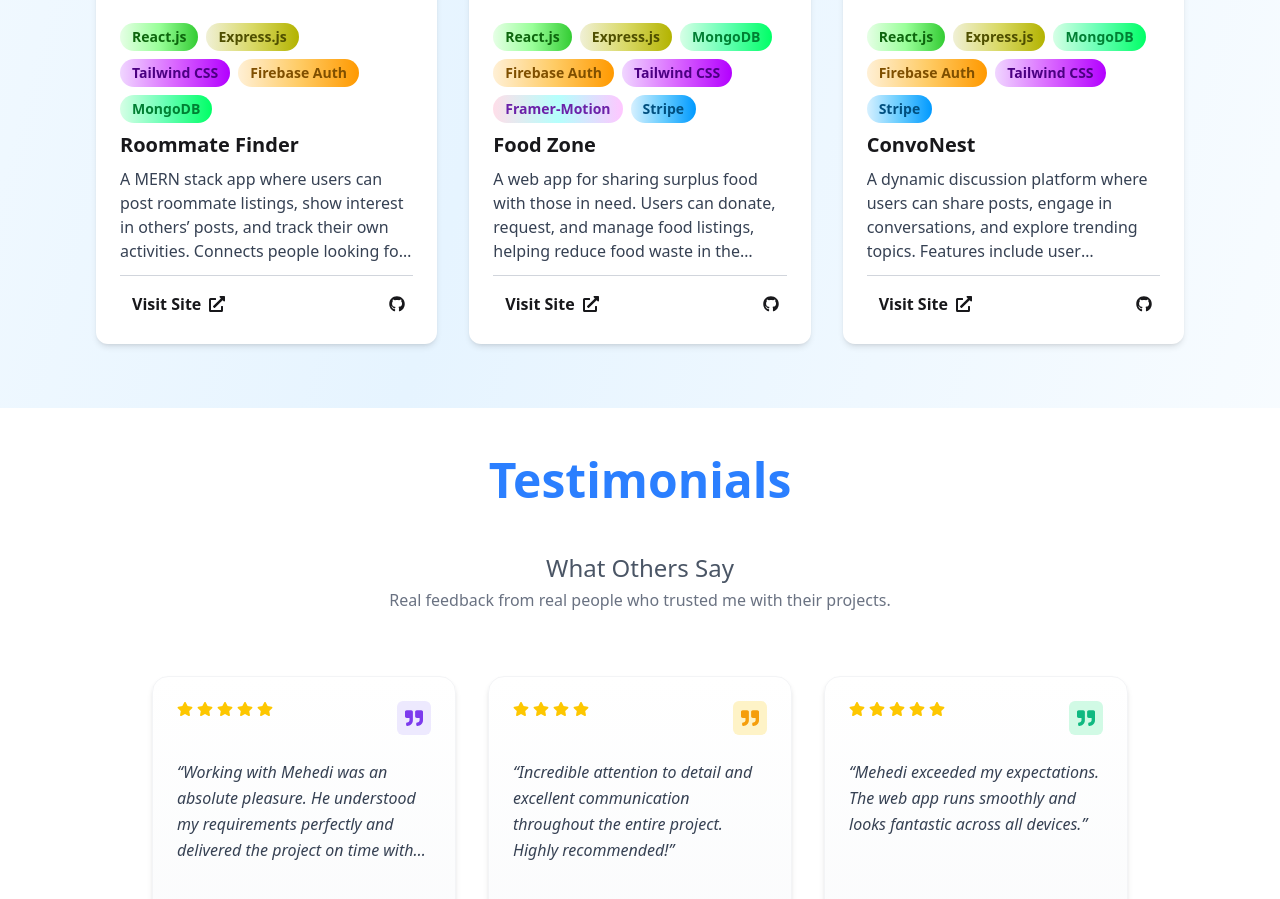
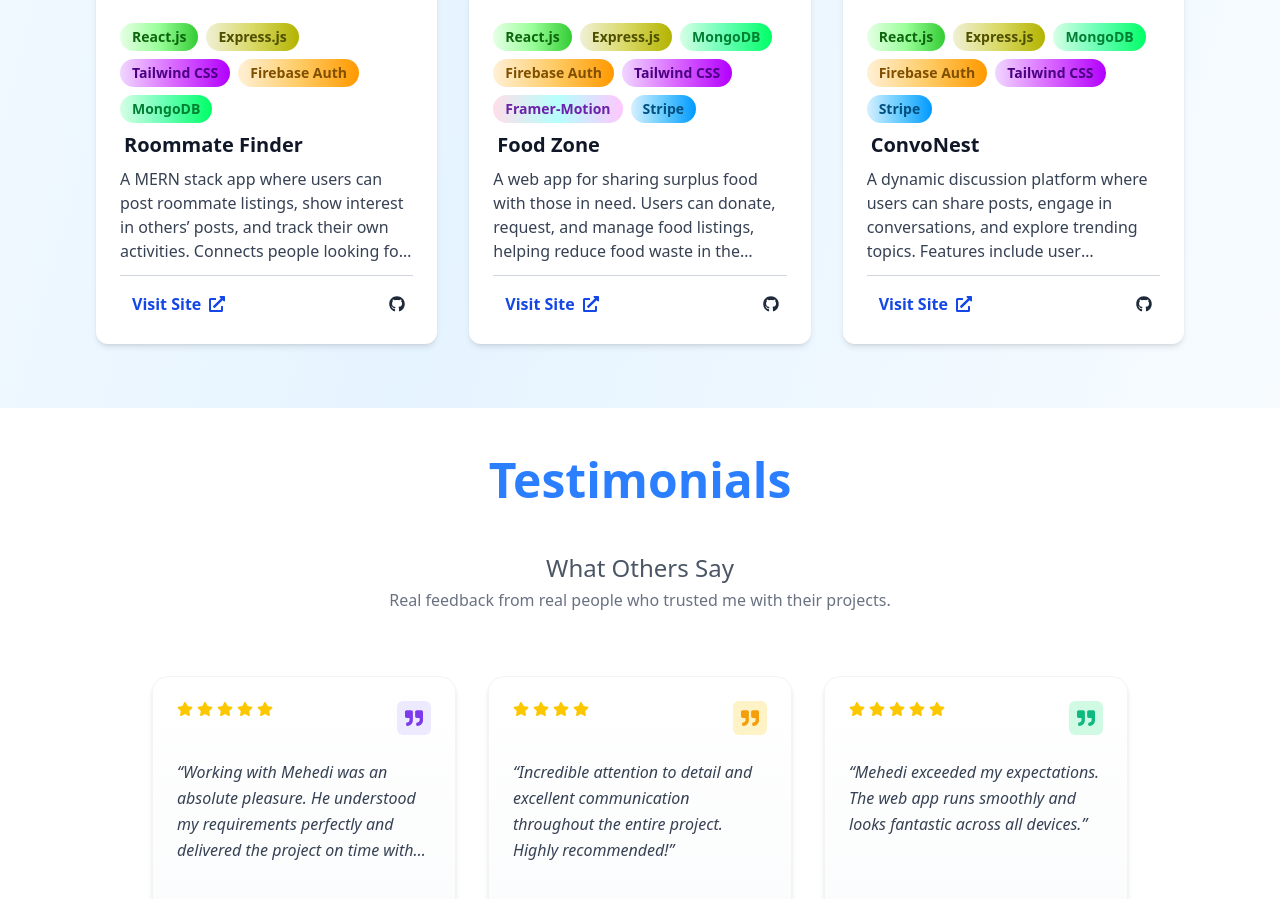
Before and after one commit to MehediNoorKhan/Portfolio, a React (Vite) app: page / in a window 1280 px wide. Shown: the part 3020-3919 px from the top of the page. Built offline with nearby package versions, Linux system fonts and the light colour scheme.

Commit message:
I hope it's fine

```diff
--- a/src/Components/Projects.jsx
+++ b/src/Components/Projects.jsx
@@ -96,7 +96,9 @@ const Projects = () => {
                                     </div>
 
                                     {/* Title */}
-                                    <h3 className="text-lg sm:text-xl font-bold mb-2">{title}</h3>
+                                    <h3 className="text-lg pl-1 sm:text-xl font-bold mb-2 text-gray-900">
+                                        {title}
+                                    </h3>
 
                                     {/* Description */}
                                     <div className="relative flex-1 group">
@@ -117,27 +119,24 @@ const Projects = () => {
 
                                     {/* Bottom Links */}
                                     <div className="flex justify-between items-center mt-auto">
+                                        {/* Visit Site */}
                                         <motion.a
                                             href={link}
                                             target="_blank"
                                             rel="noopener noreferrer"
-                                            className="flex items-center gap-2 font-semibold px-3 py-1 rounded transition-colors duration-300 text-sm sm:text-base"
-                                            whileHover={{
-                                                backgroundColor: "#E0E7FF",
-                                                color: "#1E3A8A",
-                                            }}
+                                            className="flex items-center gap-2 font-semibold px-3 py-1 rounded transition-colors duration-300 text-blue-700 hover:text-white hover:bg-blue-500"
+                                            whileHover={{ scale: 1.05 }}
                                         >
-                                            Visit Site <FaExternalLinkAlt />
+                                            Visit Site <FaExternalLinkAlt className="text-blue-700 group-hover:text-white" />
                                         </motion.a>
+
+                                        {/* GitHub */}
                                         <motion.a
                                             href={github}
                                             target="_blank"
                                             rel="noopener noreferrer"
-                                            className="p-2 rounded transition-colors duration-300"
-                                            whileHover={{
-                                                backgroundColor: "#C7D2FE",
-                                                color: "#3730A3",
-                                            }}
+                                            className="p-2 rounded transition-colors duration-300 text-gray-800 hover:text-white hover:bg-gray-800"
+                                            whileHover={{ scale: 1.1 }}
                                         >
                                             <FaGithub />
                                         </motion.a>
```
